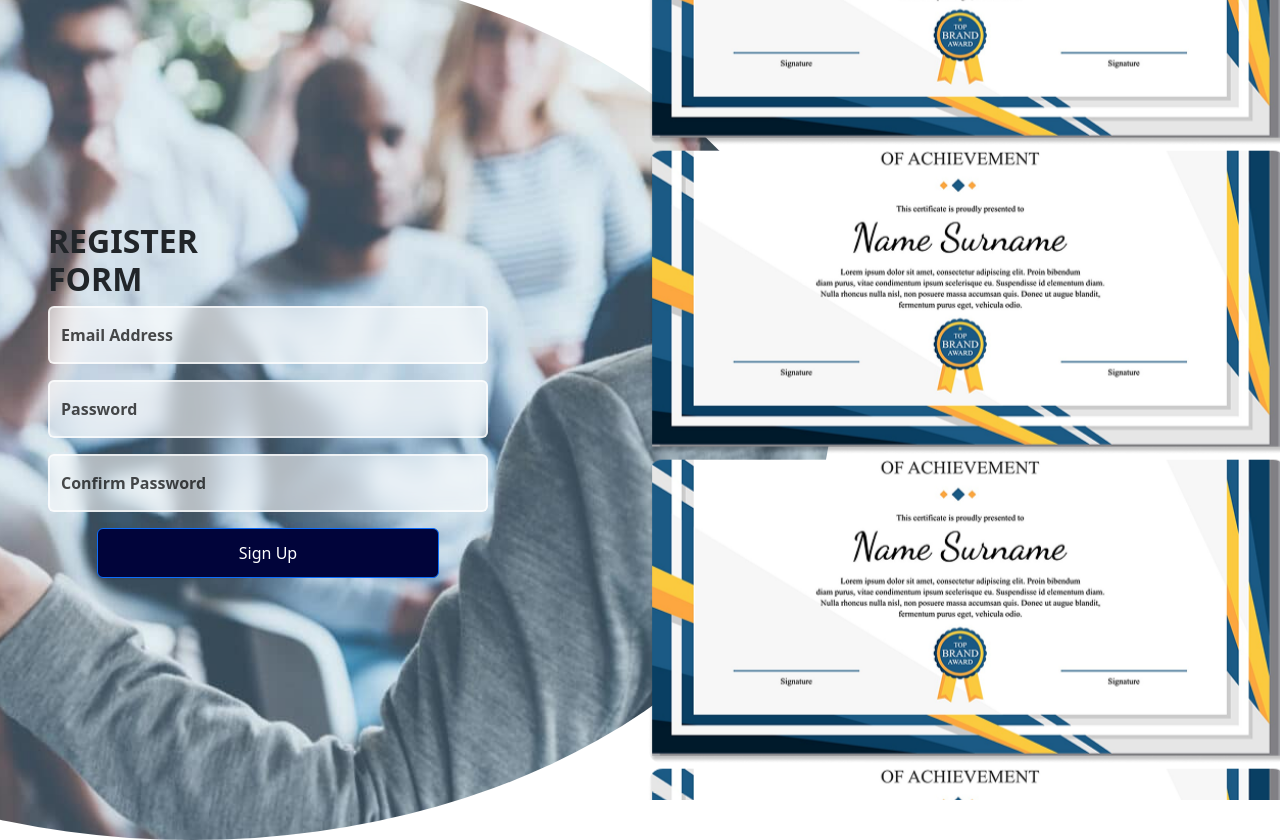
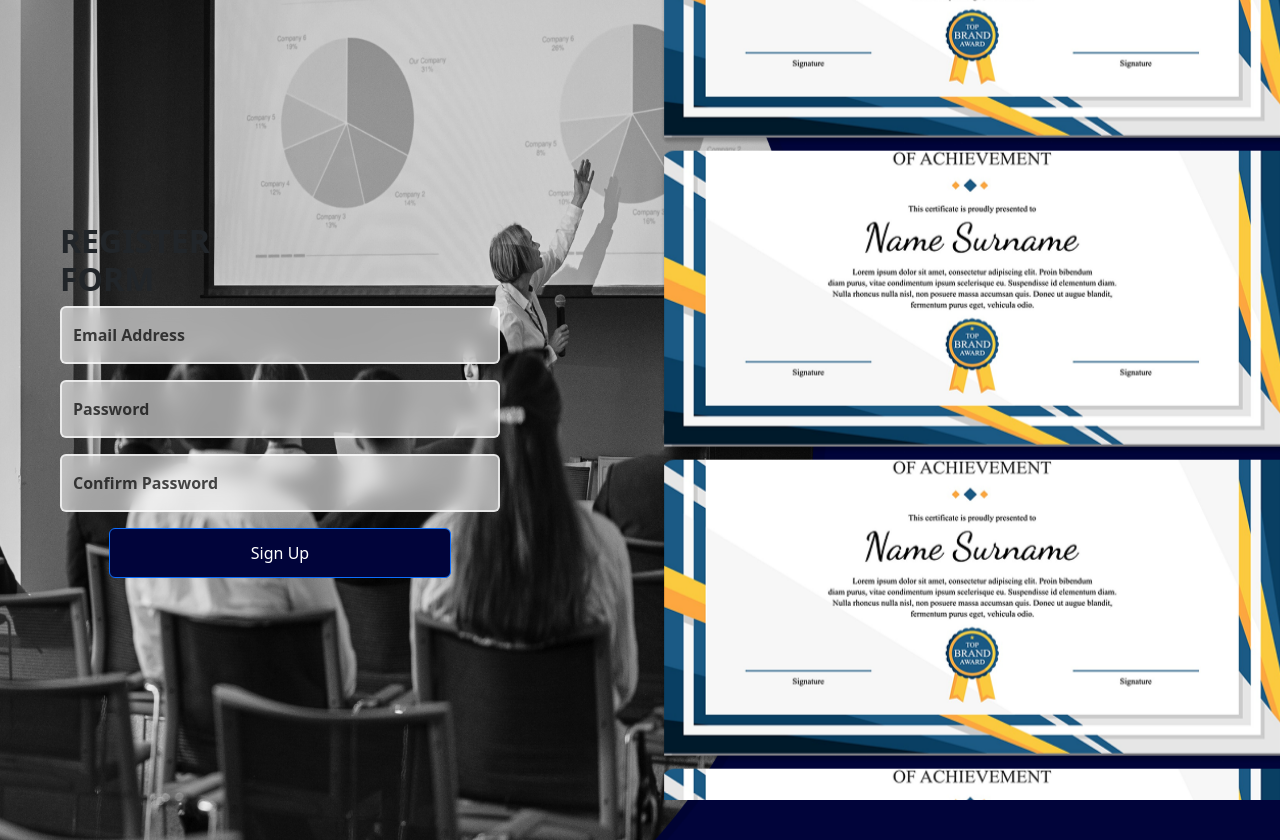
Before and after one commit to mackmack08/DTI-ECert, a PHP site: page /dti/signup.php in a window 1280 px wide. Run offline with PHP 8.4, Linux system fonts and the light colour scheme; some libraries are stand-ins or nearby versions.

Commit message:
Update signup.php

```diff
--- a/DTI/signup.php
+++ b/DTI/signup.php
@@ -20,7 +20,7 @@ function sendemail_verify($email, $verify_token) {
     $mail->SMTPSecure = PHPMailer::ENCRYPTION_STARTTLS;            // Enable implicit TLS encryption
     $mail->Port       = 587;
 
-    $mail->setFrom('idontplayinvoker@gmail.com');
+    $mail->setFrom('idontplayinvoker@gmail.com', 'DTI-Cebu Provincial');
     $mail->addAddress($email);
 
     $mail->isHTML(true);                                  // Set email format to HTML
@@ -188,8 +188,7 @@ if(isset($_POST['signup_btn'])) {
 
                 </div>
             </div>
-            <img style="z-index: -2; position: absolute; width: 100%; height: 110%; border-radius: 50%; margin-left: -70%;" src="img/bg.jpg" alt="">
-    <div class="container vh-100 d-flex align-items-center">
+            <img style="z-index: -2; position: absolute; width: 100%; height: 110%;" src="img/DTI-BACKGROUND.png" alt="">
         <div class="row w-100">
 
         </div>
```
